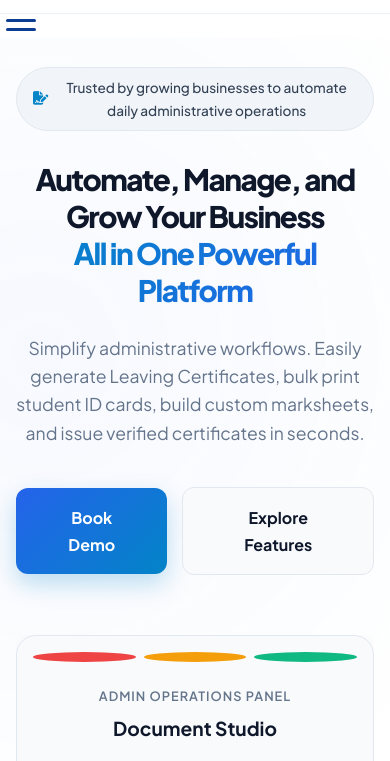
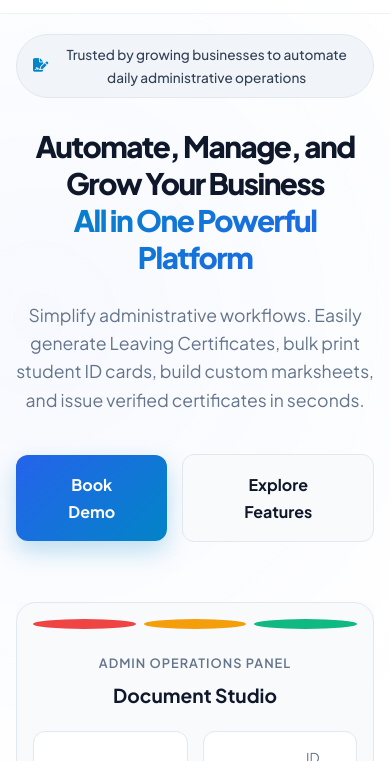
Before and after one commit to CovalentX-Technologies/covalentx-technologies.github.io, a plain HTML site: page index.html in a window 390 px wide. Shown: the part 96-857 px from the top of the page. Drawn offline with Linux system fonts and the light colour scheme.

Commit message:
Update index.html

```diff
--- a/index.html
+++ b/index.html
@@ -2178,17 +2178,6 @@ html, body {
     </ul>
 </nav>
 
-
-
-
-
-
-<div class="menu-toggle" id="mobileMenu">
-            <span></span>
-            <span></span>
-            <span></span>
-</div>
-
 <section class="hero-container">
         <!-- LEFT COLUMN: CONTENT & ACTION BUTTONS -->
         <div class="hero-left">
@@ -2638,9 +2627,7 @@ html, body {
     </div>
 </section>
 
-<!DOCTYPE html>
-<html lang="en">
-<head>
+
     <meta charset="UTF-8">
     <meta name="viewport" content="width=device-width, initial-scale=1.0">
     <title>Privacy Policy & Terms Modals</title>
@@ -2806,8 +2793,7 @@ html, body {
             background: #0369a1;
         }
     </style>
-</head>
-<body>
+
 
     <!-- PRIVACY POLICY MODAL -->
     <div class="modal-overlay" id="privacyModal" onclick="closeOnOverlay(event, 'privacyModal')">
@@ -2886,8 +2872,6 @@ html, body {
             }
         }
     </script>
-</body>
-</html>
 
 
 <footer id="contact">
```
